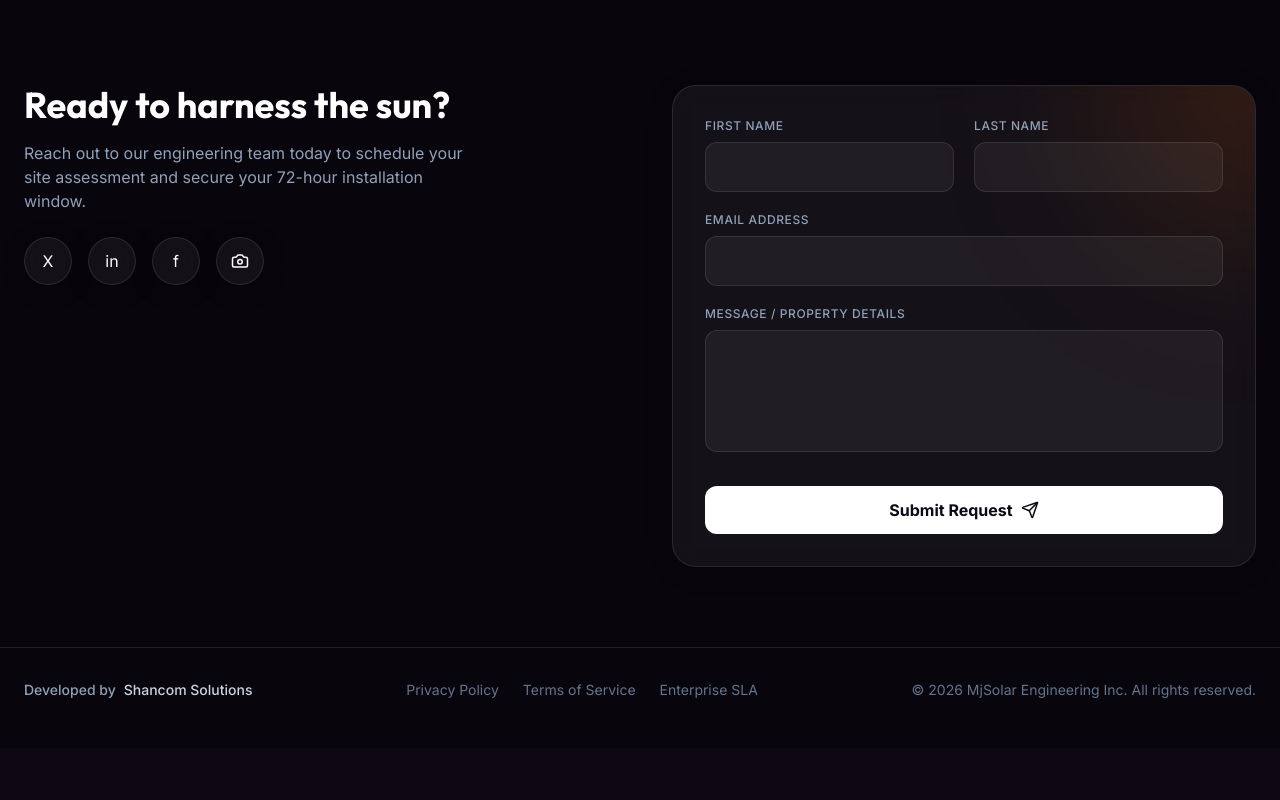
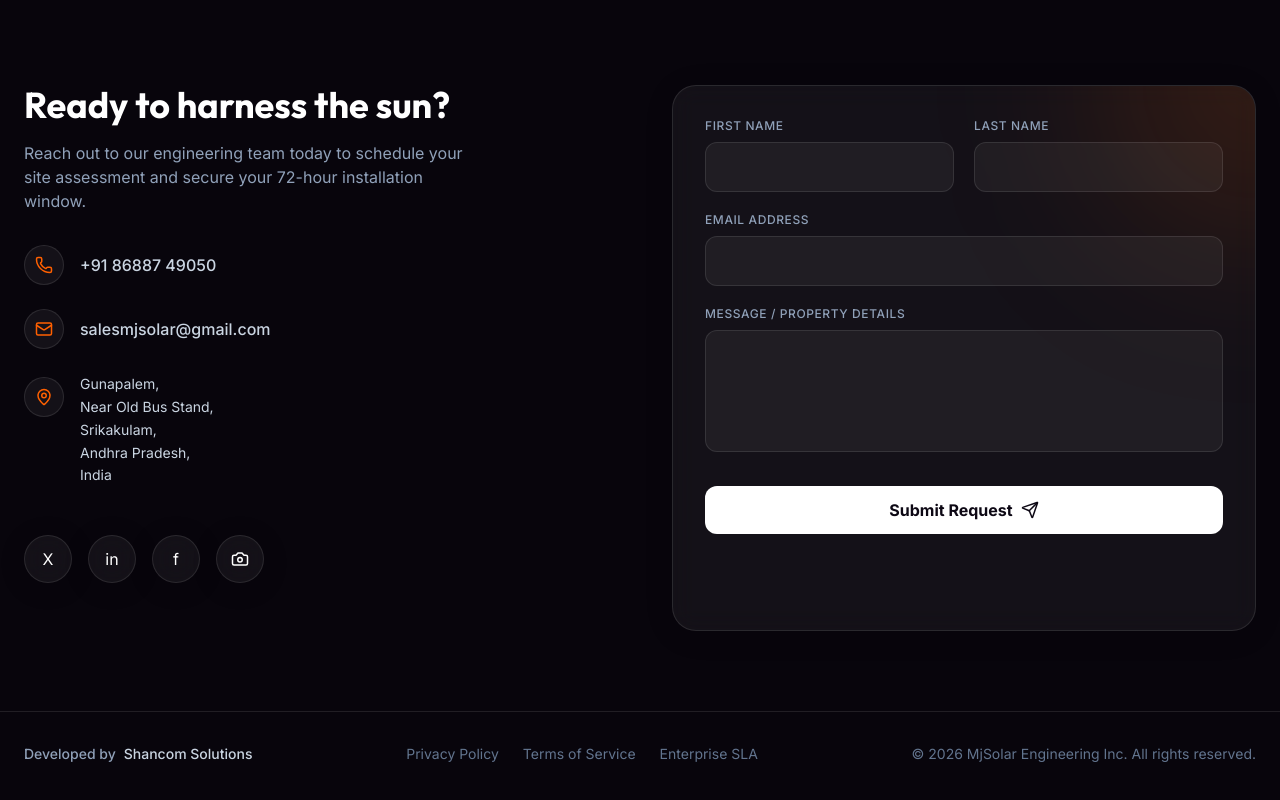
Before and after one commit to BeingVarma/MjSolar_Web, a Next.js app: page /en in a window 1280 px wide. Shown: the part 3671-4471 px from the top of the page. Before the commit the page ends 4419 px from the top, so only its background shows below. Built offline with nearby package versions, Linux system fonts and the light colour scheme.

Commit message:
feat: update contact information and align navbar branding with favicon

```diff
--- a/src/components/Footer.tsx
+++ b/src/components/Footer.tsx
@@ -1,7 +1,7 @@
 "use client";
 
 import { useState } from "react";
-import { Camera, Send, CheckCircle2 } from "lucide-react";
+import { Camera, Send, CheckCircle2, Phone, Mail, MapPin } from "lucide-react";
 import { motion } from "framer-motion";
 import { useAdminConfig } from "@/context/AdminConfigContext";
 import { useI18n } from "@/context/I18nContext";
@@ -34,9 +34,38 @@ export default function Footer() {
           <h2 className="font-outfit text-3xl md:text-4xl font-bold text-white mb-4">
             {t("readyToHarness")}
           </h2>
-          <p className="text-slate-400 text-base mb-6 max-w-md">
+          <p className="text-slate-400 text-base mb-8 max-w-md">
             {t("reachOut")}
           </p>
+
+          <div className="flex flex-col gap-6 mb-12">
+            <a href="tel:+918688749050" aria-label="Call us at +91 86887 49050" className="flex items-center gap-4 text-slate-300 hover:text-white transition-colors group">
+              <div className="w-10 h-10 rounded-full bg-white/5 border border-white/10 flex items-center justify-center group-hover:bg-solar/20 group-hover:border-solar/30 transition-all">
+                <Phone size={18} className="text-solar group-hover:scale-110 transition-transform" aria-hidden="true" />
+              </div>
+              <span className="font-medium">+91 86887 49050</span>
+            </a>
+
+            <a href="mailto:salesmjsolar@gmail.com" aria-label="Email us at salesmjsolar@gmail.com" className="flex items-center gap-4 text-slate-300 hover:text-white transition-colors group">
+              <div className="w-10 h-10 rounded-full bg-white/5 border border-white/10 flex items-center justify-center group-hover:bg-solar/20 group-hover:border-solar/30 transition-all">
+                <Mail size={18} className="text-solar group-hover:scale-110 transition-transform" aria-hidden="true" />
+              </div>
+              <span className="font-medium">salesmjsolar@gmail.com</span>
+            </a>
+
+            <div className="flex items-start gap-4 text-slate-300 group cursor-default">
+              <div className="w-10 h-10 rounded-full bg-white/5 border border-white/10 flex items-center justify-center shrink-0 group-hover:bg-solar/20 group-hover:border-solar/30 transition-all mt-1">
+                <MapPin size={18} className="text-solar group-hover:scale-110 transition-transform" aria-hidden="true" />
+              </div>
+              <address className="not-italic text-sm leading-relaxed" aria-label="Office Address">
+                Gunapalem,<br />
+                Near Old Bus Stand,<br />
+                Srikakulam,<br />
+                Andhra Pradesh,<br />
+                India
+              </address>
+            </div>
+          </div>
 
           <div className="flex gap-4 mb-12">
             <a href={config.socials.x} aria-label="Follow us on X" target="_blank" rel="noopener noreferrer" className="w-12 h-12 rounded-full glass-panel flex items-center justify-center text-white hover:bg-white/10 transition-colors cursor-pointer">
--- a/src/components/Header.tsx
+++ b/src/components/Header.tsx
@@ -3,6 +3,7 @@
 import { motion, AnimatePresence } from "framer-motion";
 import { Menu, X } from "lucide-react";
 import { useState } from "react";
+import Image from "next/image";
 import { IntroState } from "@/app/[lang]/ClientPage";
 import { useI18n } from "@/context/I18nContext";
 
@@ -33,9 +34,13 @@ export default function Header({ introState = "finished" }: { introState?: Intro
               onClick={() => window.scrollTo({ top: 0, behavior: 'smooth' })}
               className="flex items-center gap-2 text-2xl font-outfit font-bold tracking-tight hover:opacity-80 transition-opacity cursor-pointer"
             >
-              <div className="w-8 h-8 rounded-full bg-gradient-to-tr from-solar to-amber flex items-center justify-center text-obsidian shadow-[0_0_15px_rgba(255,158,0,0.5)]">
-                M
-              </div>
+              <Image
+                src="/icon.png"
+                alt="MjSolar Logo"
+                width={32}
+                height={32}
+                className="w-8 h-8 object-contain rounded-md"
+              />
               <span className="text-white">MjSolar</span>
             </button>
 
```
